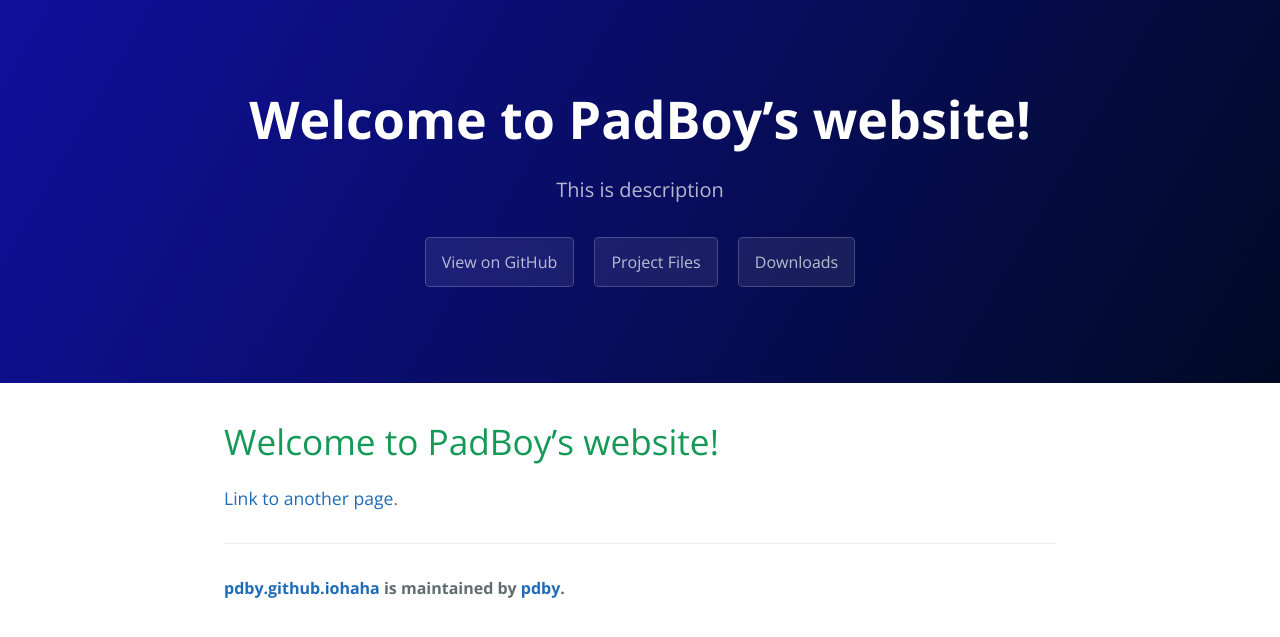
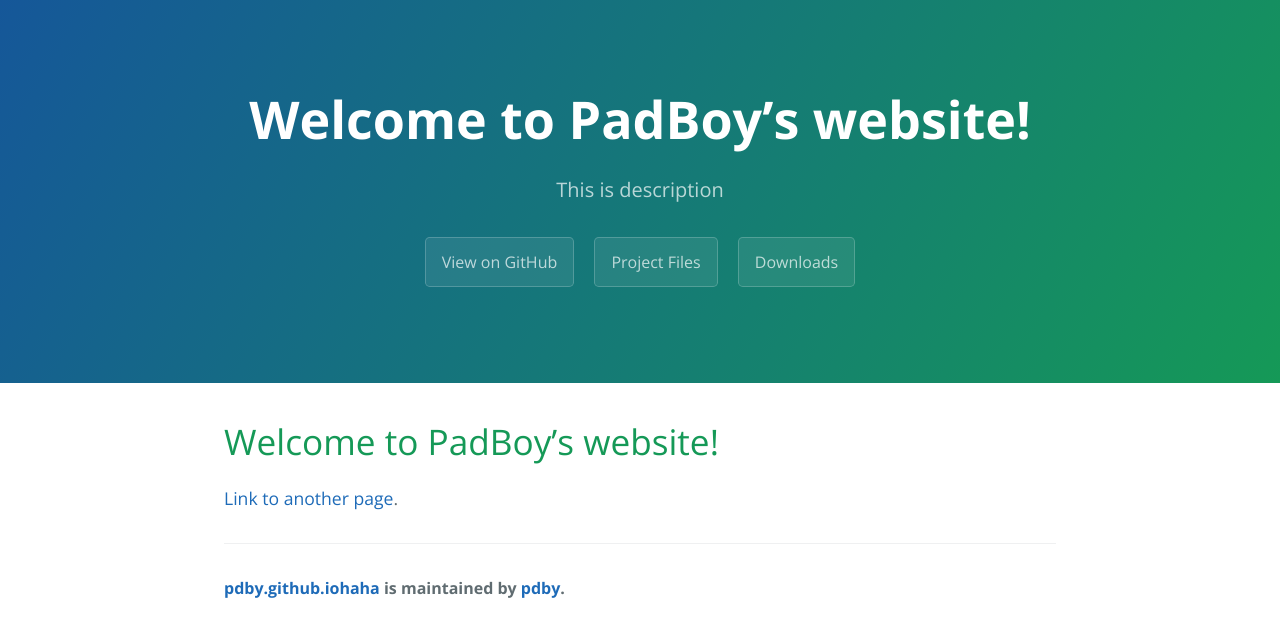
Before and after one commit to pdby/pdby.github.iohaha, a Jekyll site: the page built from index.md, in a window 1280 px wide. Shown: the top 637 px of the page. Built offline with Jekyll 4.4.1, drawn with Linux system fonts in a browser that asks for light colours; our own code applies the rules of GitHub Pages for plain Markdown files; comment, search, counter and statistics services are not loaded.

Commit message:
Update variables.scss

```diff
--- a/_sass/variables.scss
+++ b/_sass/variables.scss
@@ -4,8 +4,8 @@ $medium-breakpoint: 42em !default;
 
 // Headers
 $header-heading-color: #fff !default;
-$header-bg-color: rgba(0,10,36,1) !default;
-$header-bg-color-secondary: rgba(16,16,157,1) !default;
+$header-bg-color: #159957 !default;
+$header-bg-color-secondary: #155799 !default;
 
 // Text
 $section-headings-color: #159957 !default;
```
